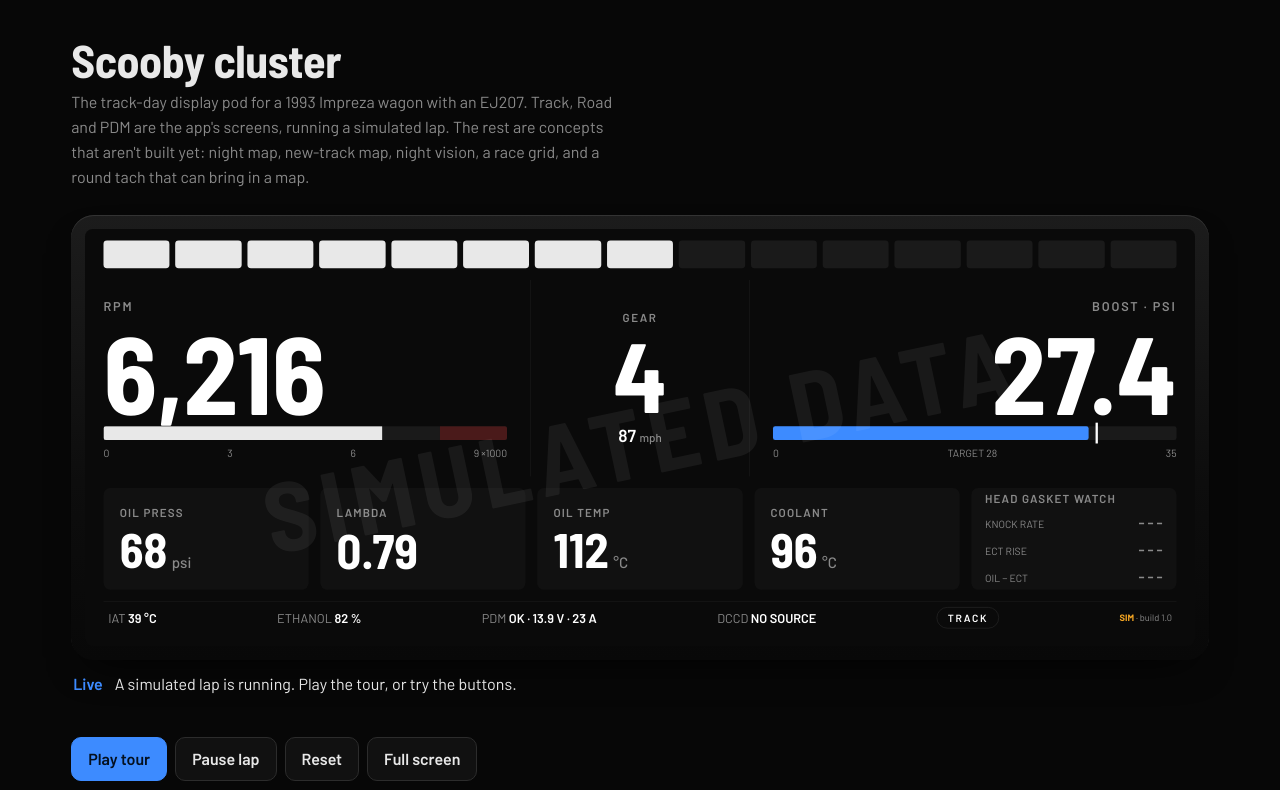
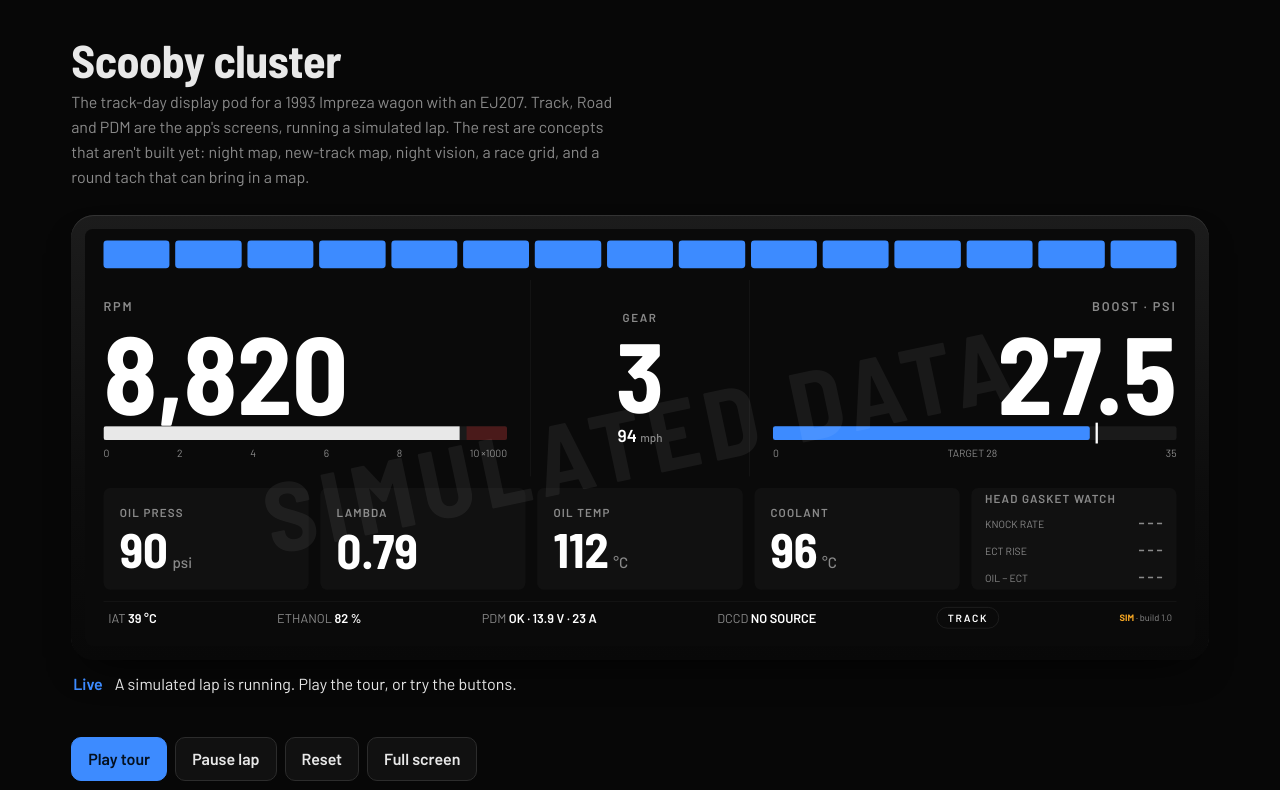
Before and after one commit to Stots714/scooby-cluster-demo, a plain HTML site: page index.html in a window 1280 px wide. Shown: the top 790 px of the page. Drawn offline with Linux system fonts and the light colour scheme.

Commit message:
Set redline to 9,000 rpm on a 10,000 rpm scale

```diff
--- a/index.html
+++ b/index.html
@@ -138,7 +138,7 @@ button.go{background:var(--acc);border-color:var(--acc);color:#04101f}
     <div><h2>Where it stands</h2><p>The app runs on a desktop with this simulated lap. It hasn't been in the car yet.</p></div>
     <div><h2>Ideas next</h2><p>A dark map for night and canyon roads, a track map drawn from the first lap, and a thermal night-vision view are recorded as an idea, with nothing decided. The race grid and the round tach with its map are design directions to grow into.</p></div>
   </div>
-  <p class="note">This page re-creates the app's screens in the browser. All values are simulated. Shift point 7,300 rpm, redline 7,500 rpm and the oil warning (below 25 psi above 2,500 rpm) are placeholders still to be set. Keys: 1, 2 and 3 switch screens, 4 to 8 show the concepts, 9 brings the map in or out, T plays the tour, Enter acknowledges, Space pauses, F goes full screen.</p>
+  <p class="note">This page re-creates the app's screens in the browser. All values are simulated. Redline 9,000 rpm on a 10,000 rpm scale, with the shift lights peaking at 8,800. The KV8 rev limit is still to be set, and the oil warning (below 25 psi above 2,500 rpm) is a placeholder. Keys: 1, 2 and 3 switch screens, 4 to 8 show the concepts, 9 brings the map in or out, T plays the tour, Enter acknowledges, Space pauses, F goes full screen.</p>
 </div>
 
 <script>
@@ -146,7 +146,7 @@ button.go{background:var(--acc);border-color:var(--acc);color:#04101f}
 const $ = id => document.getElementById(id);
 const NO = '- - -';
 const KPA_PSI = 6.894757, BARO = 101.3, DT = 0.05;
-const SHIFT = 7300, REDLINE = 7500, RPM_MAX = 9000, BOOST_T = 28, BOOST_MAX = 35, MPH_MAX = 160;
+const SHIFT = 8800, REDLINE = 9000, RPM_MAX = 10000, BOOST_T = 28, BOOST_MAX = 35, MPH_MAX = 160;
 
 // ── Simulated lap: same script and numbers as the app's DriveCycle ──
 const RAT = [3.636, 2.375, 1.761, 1.346, 0.971, 0.756], ACC = [7.5, 6, 4.5, 3.4, 2.6, 2.0];
@@ -184,7 +184,7 @@ function buildLap() {
 const LAP = buildLap(), LAP_S = LAP.length * DT;
 const at = t => LAP[Math.min(LAP.length - 1, Math.floor((((t % LAP_S) + LAP_S) % LAP_S) / DT))];
 const moment = name => {
-  const f = { shift: s => s.th >= 100 && s.rpm >= 7300, high: s => s.th >= 100 && s.g === 3 && s.rpm >= 6700 && s.rpm <= 6950 }[name];
+  const f = { shift: s => s.th >= 100 && s.rpm >= SHIFT, high: s => s.th >= 100 && s.g === 3 && s.rpm >= 6700 && s.rpm <= 6950 }[name];
   const s = LAP.find(f); return s ? s.t : 0;
 };
 
@@ -290,7 +290,7 @@ function trackHTML() {
     <div style="position:relative;height:24px;margin-top:10px;background:#1A1A1A;border-radius:4px;overflow:hidden">
       <div id="t-red" style="position:absolute;left:${REDLINE / RPM_MAX * 100}%;right:0;top:0;bottom:0;background:#4A1A1A"></div>
       <div id="t-rfill" style="position:absolute;left:0;top:0;bottom:0;width:0"></div></div>
-    <div style="display:flex;justify-content:space-between;margin-top:10px;font-size:18px;color:#8A8A8A"><span>0</span><span>3</span><span>6</span><span>9 ×1000</span></div>
+    <div style="display:flex;justify-content:space-between;margin-top:10px;font-size:18px;color:#8A8A8A">${[0, 2, 4, 6, 8].map(v => `<span>${v}</span>`).join("")}<span>${RPM_MAX / 1000} ×1000</span></div>
   </div>
   <div class="ab" id="t-normal" style="left:770px;top:88px;width:380px;height:340px;border-left:1px solid #1A1A1A;border-right:1px solid #1A1A1A;display:flex;flex-direction:column;align-items:center;justify-content:center;gap:6px">
     <div class="lab" style="font-size:20px">GEAR</div>
@@ -365,7 +365,7 @@ function roadHTML() {
   const cw = (520 - 16) / 2, rh = (608 - 36 - 22 - 40 - 22 - 32) / 3, s = { l: 16, v: 56, u: 22, p: 24 }, y0 = 58;
   return `<div id="v-road" class="ab" style="inset:0;display:none">
   ${level('r-e', 34, 'H', '#E24B4A', 'C', '#8A8A8A', 'ECT')}
-  ${dialHTML('r-r', 110, 9000, 1000, 500, 1000, 1000, REDLINE, 34, 'RPM × 1000',
+  ${dialHTML('r-r', 110, RPM_MAX, 1000, 500, 1000, 1000, REDLINE, 34, 'RPM × 1000',
     `<div class="lab" style="font-size:16px">GEAR</div><div class="num" id="r-gear" style="font-size:128px">-</div><div style="font-size:22px;color:#8A8A8A"><span id="r-rpm">${NO}</span> rpm</div>`)}
   <div class="ab" style="left:700px;top:56px;width:520px;height:608px">
     <div style="display:flex;justify-content:center"><div class="pill" id="r-pill" style="color:#8A8A8A">ROAD</div></div>
@@ -445,7 +445,7 @@ function tmapHTML() {
   <div class="ab" style="left:32px;top:88px;width:698px;height:300px;display:flex;flex-direction:column;justify-content:center;gap:10px">
     <span class="lab" style="font-size:22px">RPM</span><span class="num" id="tm-rpm" style="font-size:180px;line-height:.9">${NO}</span>
     <div style="position:relative;height:24px;border-radius:4px;background:#1A1A1A;overflow:hidden"><div style="position:absolute;top:0;bottom:0;left:${REDLINE / RPM_MAX * 100}%;right:0;background:#4A1A1A"></div><div id="tm-rfill" style="position:absolute;top:0;bottom:0;left:0;width:0"></div></div>
-    <div style="display:flex;justify-content:space-between;font-size:18px;color:#8A8A8A"><span>0</span><span>3</span><span>6</span><span>9 ×1000</span></div></div>
+    <div style="display:flex;justify-content:space-between;font-size:18px;color:#8A8A8A">${[0, 2, 4, 6, 8].map(v => `<span>${v}</span>`).join("")}<span>${RPM_MAX / 1000} ×1000</span></div></div>
   <div class="ab" style="left:770px;top:88px;width:380px;height:300px;border-left:1px solid #1A1A1A;border-right:1px solid #1A1A1A;display:flex;flex-direction:column;align-items:center;justify-content:center;gap:6px">
     <span class="lab" style="font-size:20px">GEAR</span><span class="num" id="tm-gear" style="font-size:160px;line-height:.9">-</span>
     <span style="font-size:30px;font-weight:600"><span id="tm-mph">0</span> <span style="font-size:20px;font-weight:500;color:#8A8A8A">mph</span></span></div>
@@ -520,14 +520,14 @@ const arcAt = (cx, cy, r, a0, a1) => {
   const [x0, y0] = p(a0), [x1, y1] = p(a1);
   return `M${x0.toFixed(1)} ${y0.toFixed(1)}A${r} ${r} 0 ${Math.abs(a1 - a0) > 180 ? 1 : 0} ${a1 > a0 ? 1 : 0} ${x1.toFixed(1)} ${y1.toFixed(1)}`;
 };
-const ZONES = [[0, 5000, '#47D16C'], [5000, 6500, '#F5A623'], [6500, REDLINE, '#E24B4A'], [REDLINE, RPM_MAX, '#3D8BFF']];
-const zoneCol = rpm => (ZONES.find(z => rpm < z[1]) || ZONES[3])[2];
+const ZONES = [[0, 6500, '#47D16C'], [6500, REDLINE, '#F5A623'], [REDLINE, RPM_MAX, '#E24B4A']];
+const zoneCol = rpm => (ZONES.find(z => rpm < z[1]) || ZONES[ZONES.length - 1])[2];
 const lapFmt = sec => { const m = Math.floor(sec / 60), x = sec - m * 60; return `${m}:${x.toFixed(2).padStart(5, '0')}`; };
 
 function raceHTML() {
   const dots = Array.from({ length: 15 }, (_, i) => `<div id="rc-led${i}" style="position:absolute;left:${640 + i * 45.7 - 14}px;top:24px;width:28px;height:28px;border-radius:50%;background:#1A1A1A;border:2px solid #2A2A2A"></div>`).join('');
   const zones = ZONES.map(z => `<div style="position:absolute;left:${z[0] / RPM_MAX * 100}%;width:${(z[1] - z[0]) / RPM_MAX * 100}%;top:0;height:8px;background:${z[2]};opacity:.9"></div>`).join('');
-  const nums = Array.from({ length: 10 }, (_, i) => `<span style="position:absolute;left:${60 + 28 + i / 9 * (1800 - 56)}px;transform:translateX(-50%);top:138px;font-size:24px;font-weight:600;color:#E8E8E8">${i}</span>`).join('');
+  const nums = Array.from({ length: RPM_MAX / 1000 + 1 }, (_, i) => `<span style="position:absolute;left:${60 + 28 + i / (RPM_MAX / 1000) * (1800 - 56)}px;transform:translateX(-50%);top:138px;font-size:24px;font-weight:600;color:#E8E8E8">${i}</span>`).join('');
   const side = (id, x, y, h, label, col, unit) => `<div class="rt" style="left:${x}px;top:${y}px;width:300px;height:${h}px"><div class="h" style="color:${col}">${label}</div><div><span class="num" id="${id}" style="font-size:52px">${NO}</span><span style="font-size:24px;color:#8A8A8A"> ${unit}</span></div></div>`;
   const bar = (id, x, label, col) => `<div class="ab" style="left:${x}px;top:190px;width:120px;height:450px;border:2px solid #D8D8D8;border-radius:12px;padding:44px 16px 14px;display:flex;flex-direction:column-reverse;gap:5px">
     <div style="position:absolute;left:0;right:0;top:8px;text-align:center;font-size:20px;font-weight:700;color:#E8E8E8">${label}</div>
@@ -559,10 +559,10 @@ function raceHTML() {
 function sportHTML() {
   // Round tach, 640 x 640, centre (320, 320): 0-9 x1000 rpm over the same 270° sweep as the Road dial.
   let ticks = '', labs = '';
-  for (let v = 0; v <= 9000; v += 250) {
-    const a = ang(v / 9000), mj = v % 1000 === 0, r0 = mj ? 272 : 284, rad = a * Math.PI / 180;
+  for (let v = 0; v <= RPM_MAX; v += 250) {
+    const a = ang(v / RPM_MAX), mj = v % 1000 === 0, r0 = mj ? 272 : 284, rad = a * Math.PI / 180;
     ticks += `<line x1="${(320 + r0 * Math.cos(rad)).toFixed(1)}" y1="${(320 + r0 * Math.sin(rad)).toFixed(1)}" x2="${(320 + 296 * Math.cos(rad)).toFixed(1)}" y2="${(320 + 296 * Math.sin(rad)).toFixed(1)}" stroke="${v >= REDLINE ? '#E24B4A' : mj ? '#E8E8E8' : '#5A5A5A'}" stroke-width="${mj ? 4 : 2}"/>`;
-    if (mj) labs += `<text x="${(320 + 238 * Math.cos(rad)).toFixed(1)}" y="${(320 + 238 * Math.sin(rad)).toFixed(1)}" fill="${v >= 8000 ? '#E24B4A' : '#E8E8E8'}" font-size="40" font-weight="600" text-anchor="middle" dominant-baseline="central" font-family="Barlow Semi Condensed, Barlow, sans-serif">${v / 1000}</text>`;
+    if (mj) labs += `<text x="${(320 + 238 * Math.cos(rad)).toFixed(1)}" y="${(320 + 238 * Math.sin(rad)).toFixed(1)}" fill="${v >= REDLINE ? '#E24B4A' : '#E8E8E8'}" font-size="40" font-weight="600" text-anchor="middle" dominant-baseline="central" font-family="Barlow Semi Condensed, Barlow, sans-serif">${v / 1000}</text>`;
   }
   const seg = (id, a0, a1, n) => Array.from({ length: n }, (_, i) => {
     const g = Math.sign(a1 - a0) * 0.9, s0 = a0 + (a1 - a0) * i / n + g, s1 = a0 + (a1 - a0) * (i + 1) / n - g;
@@ -596,7 +596,7 @@ function sportHTML() {
     <svg viewBox="0 0 640 640" width="640" height="640">
       <path d="${arcAt(320, 320, 300, 135, 405)}" stroke="#1A1A1A" stroke-width="6" fill="none"/>
       <path id="sp-rarc" d="" stroke="#E8E8E8" stroke-width="6" fill="none"/>
-      <path d="${arcAt(320, 320, 300, ang(REDLINE / 9000), 405)}" stroke="#E24B4A" stroke-width="6" fill="none"/>
+      <path d="${arcAt(320, 320, 300, ang(REDLINE / RPM_MAX), 405)}" stroke="#E24B4A" stroke-width="6" fill="none"/>
       ${ticks}${labs}
       <path id="sp-mark" d="" stroke="#E24B4A" stroke-width="30" fill="none"/>
       <path d="${arcAt(320, 320, 200, 112, 68)}" stroke="#2A2A2A" stroke-width="10" fill="none" stroke-linecap="round"/>
@@ -760,7 +760,7 @@ function render() {
     }
     txt('rc-clock', clock()); $('rc-iat').innerHTML = live ? pair('IAT', Math.round(d.iat) + ' °C') : 'IAT ' + NO;
   } else if (view === 'sport') {
-    const f = live ? Math.min(1, d.rpm / 9000) : 0;
+    const f = live ? Math.min(1, d.rpm / RPM_MAX) : 0;
     $('sp-rarc').setAttribute('d', f > 0.001 ? arcAt(320, 320, 300, 135, ang(f)) : '');
     $('sp-mark').setAttribute('d', live ? arcAt(320, 320, 283, ang(f) - 5, ang(f)) : '');
     txt('sp-mph', live ? String(Math.round(mph())) : NO); txt('sp-gear', live ? gearText(d.gear) : NO);
```
